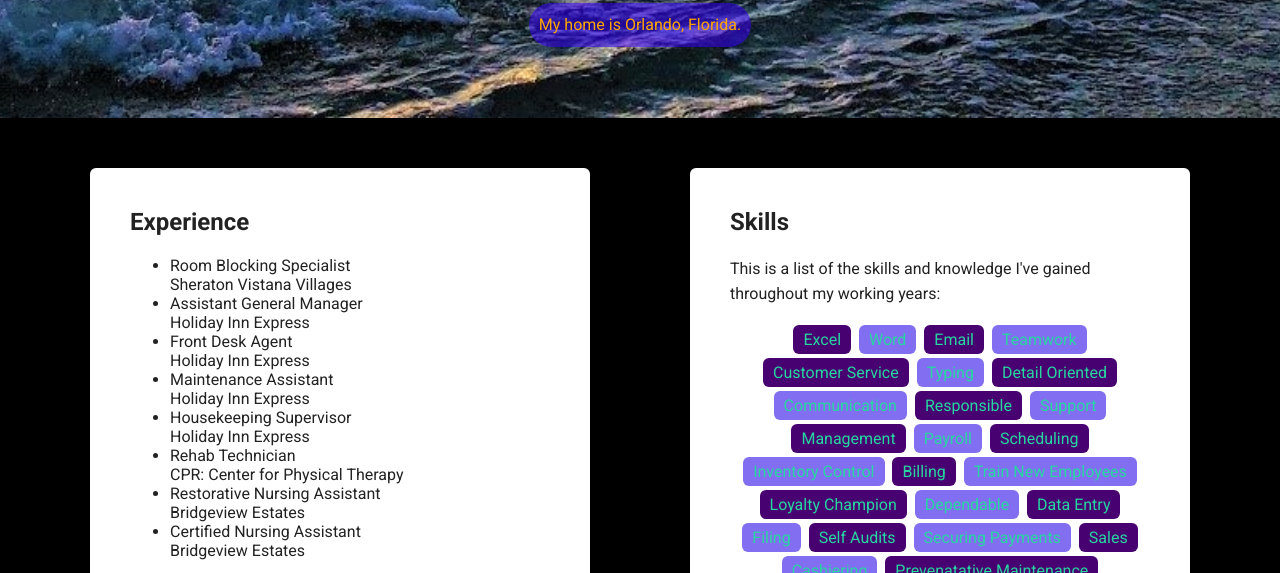
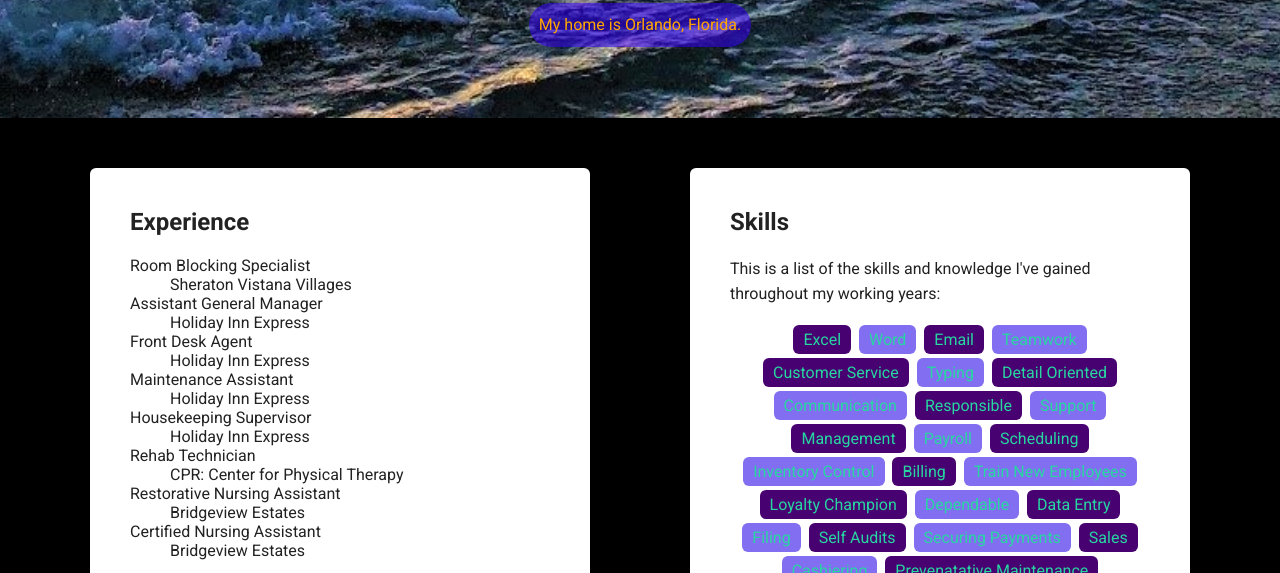
Before and after one commit to RebekahLove/techdegree-project-1, a plain HTML site: page portfolio_update_v1/Profile Project/experience.html in a window 1280 px wide. Shown: the part 352-925 px from the top of the page. Drawn offline with Linux system fonts and the light colour scheme; a web font is replaced by a local one.

Commit message:
Description list on experience.html

```diff
--- a/portfolio_update_v1/Profile Project/experience.html
+++ b/portfolio_update_v1/Profile Project/experience.html
@@ -25,24 +25,24 @@
     <main class="flex">
       <div class="card">
         <h2>Experience</h2>
-        <ul>
-          <li>Room Blocking Specialist<br>
-            Sheraton Vistana Villages</li>
-          <li>Assistant General Manager<br>
-          Holiday Inn Express</li>
-          <li>Front Desk Agent<br>
-          Holiday Inn Express</li>
-          <li>Maintenance Assistant<br>
-          Holiday Inn Express</li>
-          <li>Housekeeping Supervisor<br>
-          Holiday Inn Express</li>
-          <li>Rehab Technician<br>
-          CPR: Center for Physical Therapy</li>
-          <li>Restorative Nursing Assistant<br>
-          Bridgeview Estates</li>
-          <li>Certified Nursing Assistant<br>
-          Bridgeview Estates</li>
-        </ul>
+        <dl>
+          <dt>Room Blocking Specialist</dt>
+            <dd>Sheraton Vistana Villages</dd>
+          <dt>Assistant General Manager</dt>
+            <dd>Holiday Inn Express</dd>
+          <dt>Front Desk Agent</dt>
+            <dd>Holiday Inn Express</dd>
+          <dt>Maintenance Assistant</dt>
+            <dd>Holiday Inn Express</dd>
+          <dt>Housekeeping Supervisor</dt>
+            <dd>Holiday Inn Express</dd>
+          <dt>Rehab Technician</dt>
+            <dd>CPR: Center for Physical Therapy</dd>
+          <dt>Restorative Nursing Assistant</dt>
+            <dd>Bridgeview Estates</dd>
+          <dt>Certified Nursing Assistant</dt>
+            <dd>Bridgeview Estates</dd>
+        </dl>
         <p>For a full resume and references please email me at <a href="mailto:rebduncan89@gmail.com?subject=Resume%20Inquiry">rebduncan89@gmail.com</a></p>
        </div>
 
```
